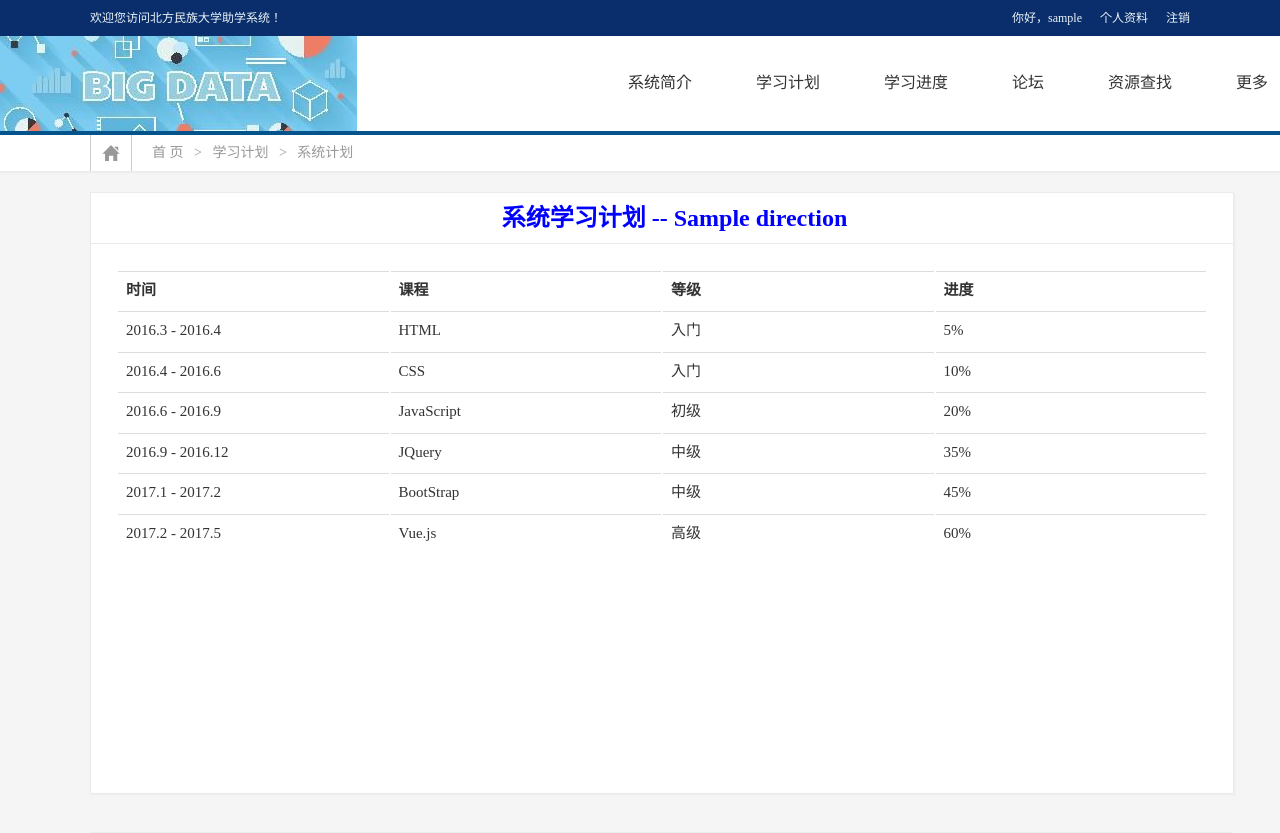
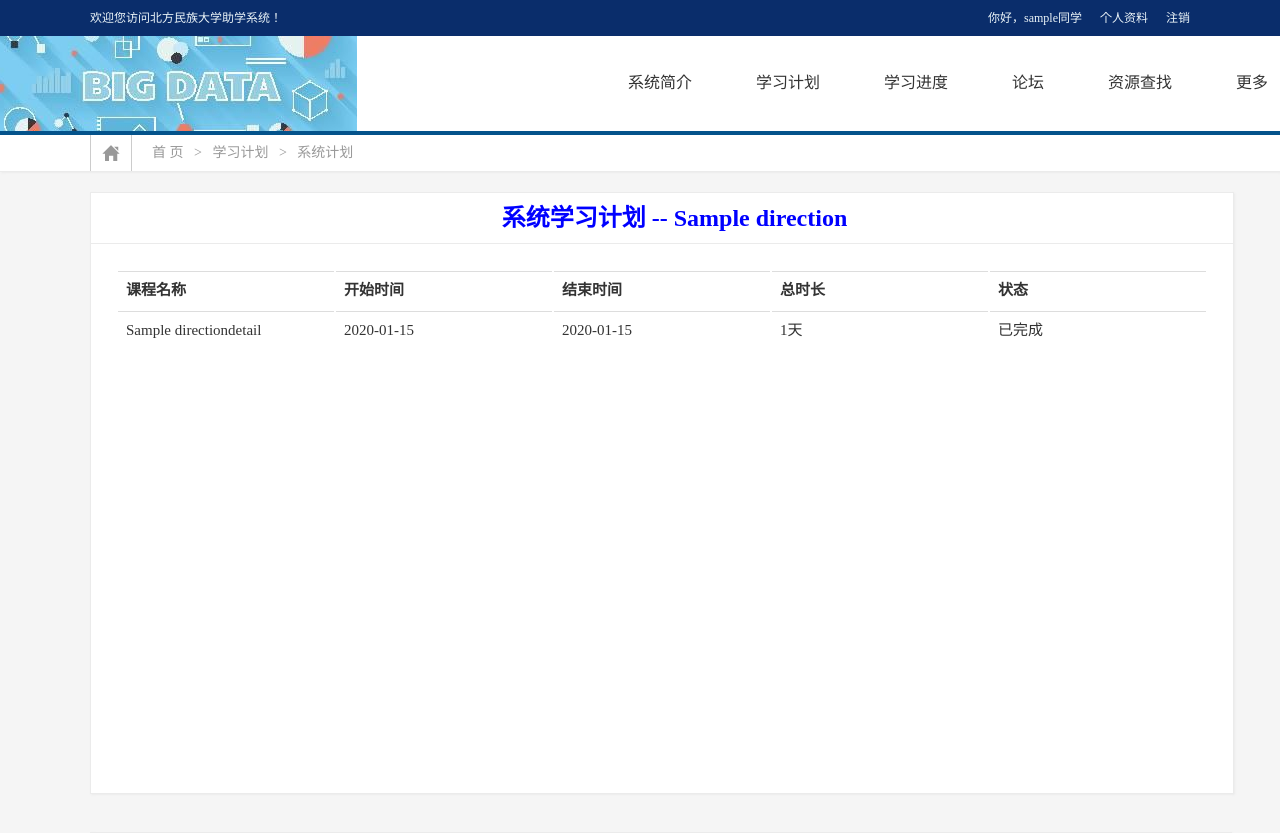
Before and after one commit to boli1024/help-study-flask, a Flask app: page /plan in a window 1280 px wide. Shown: the top 833 px of the page. Run offline with Flask 2, Linux system fonts and the light colour scheme; a user stored in the database is signed in; tables that the repository leaves empty hold one stand-in row (values such as "Sample post"); some libraries are stand-ins or nearby versions.

Commit message:
添加计划细节表（计划的所有课程），计划表（包含时间节点）

```diff
--- a/app/models/__init__.py
+++ b/app/models/__init__.py
@@ -2,3 +2,5 @@ from .user import User
 from .progress import Progress
 from .course import Course
 from .direction import Direction
+from .directionDetail import DirectionDetail
+from .plan import Plan
--- a/app/models/course.py
+++ b/app/models/course.py
@@ -6,5 +6,3 @@ class Course(db.Model):
     id = db.Column(db.Integer, primary_key=True)
     name = db.Column(db.String(64), index=True)
     cycle = db.Column(db.Integer)
-
-    directionId = db.Column(db.Integer, db.ForeignKey('direction.id'))
--- a/app/routes/manage_direction.py
+++ b/app/routes/manage_direction.py
@@ -20,7 +20,6 @@ def directions():
 def add():
     create_form = CreateForm()
     if request.method == 'POST' and create_form.validate():
-        print("验证成功")
         id = create_form.id.data
         name = create_form.name.data
         content = create_form.content.data
--- a/app/templates/base.html
+++ b/app/templates/base.html
@@ -19,7 +19,7 @@
 				<span class="welcome">欢迎您访问北方民族大学助学系统！</span>
 				<div class="corner">
                     {% if current_user.is_authenticated %}
-                        <a>你好，{{ current_user.username }}</a>
+                        <a>你好，{{ current_user.username }}{% if current_user.role == 1 %}同学{% endif %}{% if current_user.role == 2 %}教师{% endif %}{% if current_user.role == 3 %}管理员{% endif %}</a>
                         <span>&emsp;</span>
                         <a href="{{ url_for('student.profile') }}">个人资料</a>
                         <span>&emsp;</span>
--- a/app/templates/make_plan.html
+++ b/app/templates/make_plan.html
@@ -40,47 +40,23 @@
                 <div class="con_box">
                     <table class="table table-hover">
                         <tr>
-                            <td class="table-head" width="25%">时间</td>
-                            <td class="table-head" width="25%">课程</td>
-                            <td class="table-head" width="25%">等级</td>
-                            <td class="table-head" width="25%">进度</td>
+                            <td class="table-head" width="20&">课程名称</td>
+                            <td class="table-head" width="20%">开始时间</td>
+                            <td class="table-head" width="20%">结束时间</td>
+                            <td class="table-head" width="20%">总时长</td>
+                            <td class="table-head" width="20%">状态</td>
                         </tr>
+
+                        {% for plan in current_user.plans %}
                         <tr>
-                            <td>2016.3  -  2016.4</td>
-                            <td>HTML</td>
-                            <td>入门</td>
-                            <td>5%</td>
+                            <td>{{ plan.directionDetail.name }}</td>
+                            <td>{{ plan.beginTime }}</td>
+                            <td>{{ plan.endTime }}</td>
+                            <td>{{ plan.days }}天</td>
+                            <td>{% if plan.state == 1 %}已完成{% elif plan.state == 0 %}未完成{% elif plan.state == 2 %}学习中{% endif %}</td>
                         </tr>
-                        <tr>
-                            <td>2016.4  -  2016.6</td>
-                            <td>CSS</td>
-                            <td>入门</td>
-                            <td>10%</td>
-                        </tr>
-                        <tr>
-                            <td>2016.6  -  2016.9</td>
-                            <td>JavaScript</td>
-                            <td>初级</td>
-                            <td>20%</td>
-                        </tr>
-                        <tr>
-                            <td>2016.9  -  2016.12</td>
-                            <td>JQuery</td>
-                            <td>中级</td>
-                            <td>35%</td>
-                        </tr>
-                        <tr>
-                            <td>2017.1  -  2017.2</td>
-                            <td>BootStrap</td>
-                            <td>中级</td>
-                            <td>45%</td>
-                        </tr>
-                        <tr>
-                            <td>2017.2  -  2017.5</td>
-                            <td>Vue.js</td>
-                            <td>高级</td>
-                            <td>60%</td>
-                        </tr>
+                        {% endfor %}
+
                     </table>
                 </div>
                 <div class="clear"></div>
--- a/app/templates/student/profile.html
+++ b/app/templates/student/profile.html
@@ -10,6 +10,9 @@
     <h2>学号：{{ current_user.number }}</h2>
     <h2>密码：{{ current_user.password }}</h2>
     <h2>岗位方向：{{ current_user.direction.name }}</h2>
+    <h2>入学时间：{{ current_user.beginStudyTime }}</h2>
+    <h2>毕业时间：{{ current_user.endStudyTime }}</h2>
+    <h2>在校学习时间：{{ current_user.studyDays }}</h2>
 {% endif %}
 </body>
 </html>
--- a/manage.py
+++ b/manage.py
@@ -1,6 +1,6 @@
 import os
 from app import create_app, db
-from app.models import User, Progress, Direction, Course
+from app.models import User, Progress, Direction, Course, Plan
 from flask_script import Manager, Shell
 from flask_migrate import Migrate, MigrateCommand
 from lib.insert import insert
```
Also changed, not shown: app/auth/forms.py (+20 -3 lines), app/auth/views.py (+13 -4 lines), app/models/direction.py (+17 -2 lines), app/models/directionDetail.py (added, +19 -0 lines), app/models/plan.py (added, +18 -0 lines), app/models/user.py (+38 -2 lines), app/routes/student.py (+5 -3 lines), app/templates/auth/register.html (+8 -0 lines), app/templates/test/flashTest.html (added, +14 -0 lines), app/templates/test/test1.html (+5 -2 lines), lib/insert.py (+31 -14 lines), test/t2.py (added, +39 -0 lines), data-dev.sqlite.
